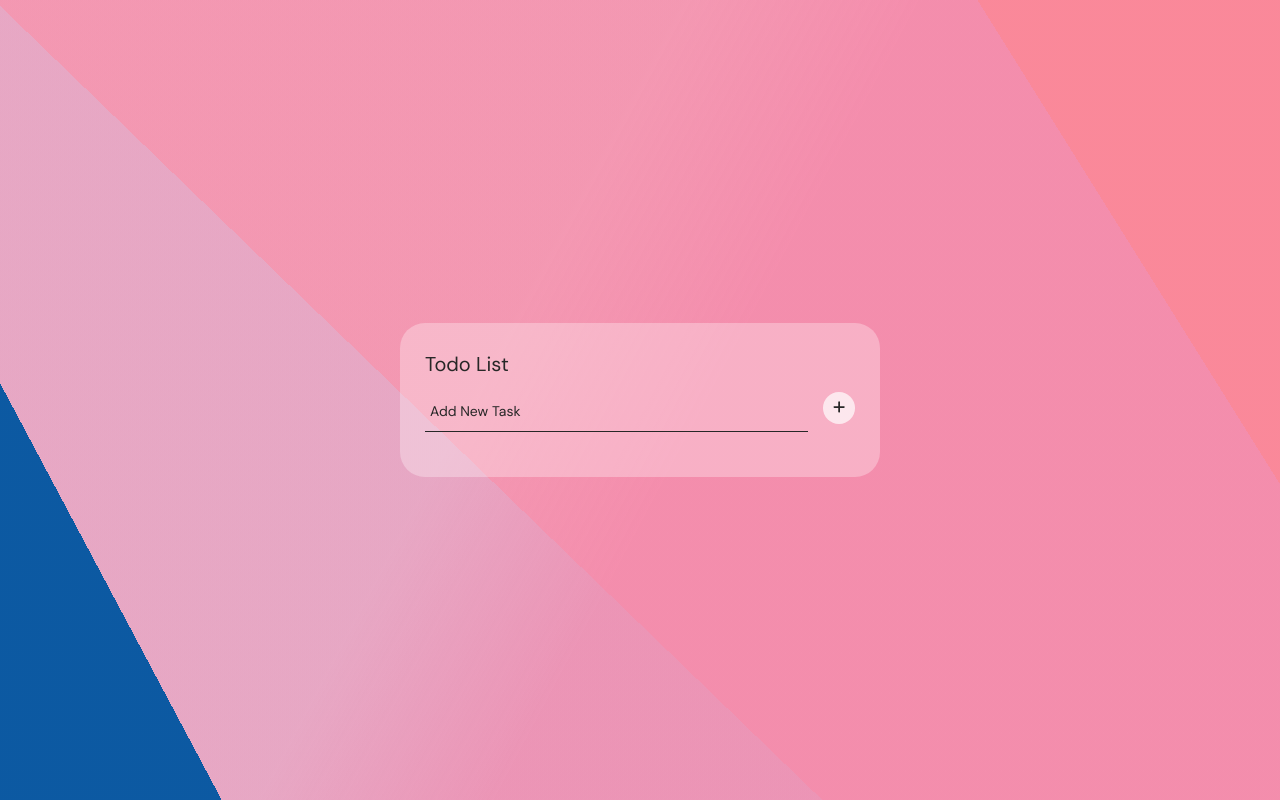
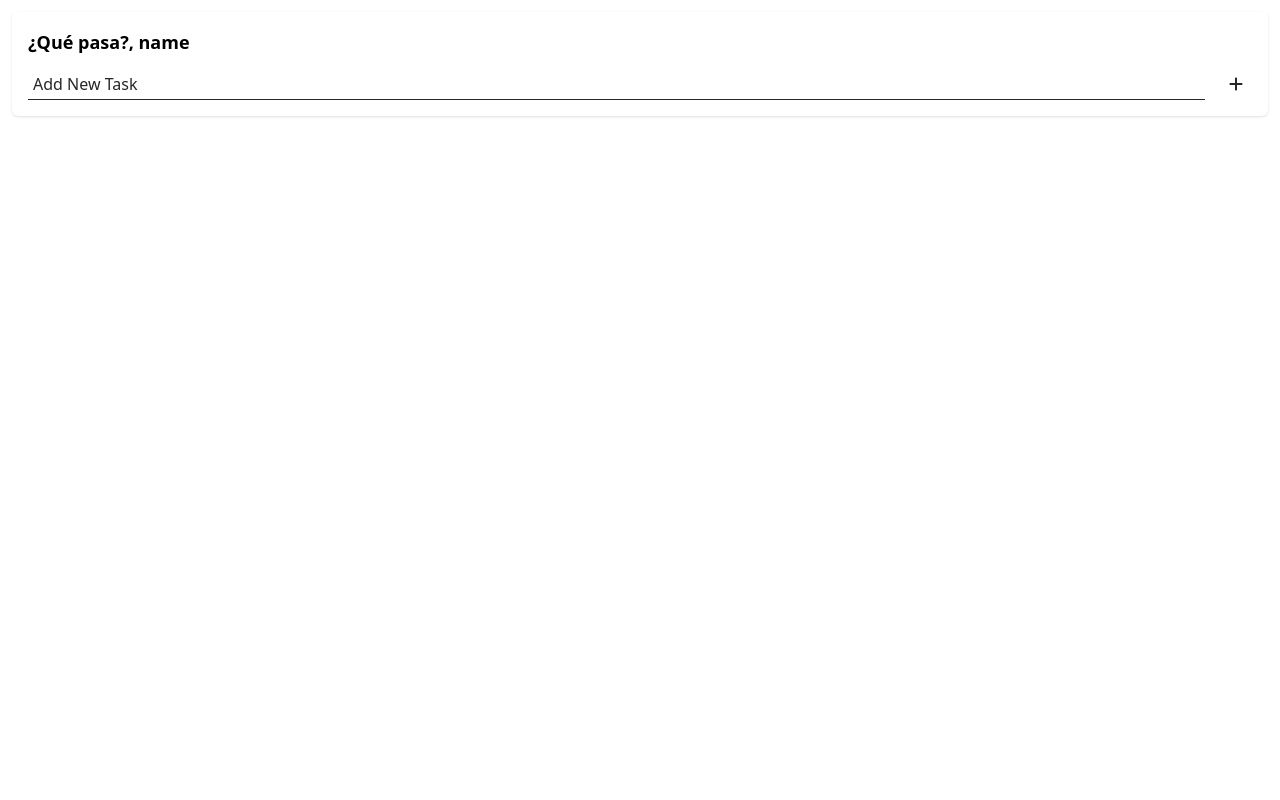
Before and after one commit to peter-R2-D2/TodoListVue, a Vue app: page / in a window 1280 px wide. Built offline with nearby package versions, Linux system fonts and the light colour scheme.

Commit message:
fix layuot for tailwind

```diff
--- a/src/App.vue
+++ b/src/App.vue
@@ -1,18 +1,18 @@
 <template>
-  <div class="app-container">
+  <div class="container bg-white dark:bg-indigo-900 px-3 pt-3">
     <TodoForm />
     <TodoApp />
   </div>
 </template>
 
 <script>
-import TodoApp from "./components/TodoApp.vue";
-import TodoForm from "./components/TodoForm.vue";
+import TodoApp from './components/TodoApp.vue'
+import TodoForm from './components/TodoForm.vue'
 
 export default {
-  name: "App",
-  components: { TodoApp, TodoForm },
-};
+  name: 'App',
+  components: { TodoApp, TodoForm }
+}
 </script>
 
 <style>
@@ -25,59 +25,12 @@ export default {
   padding: 0;
   box-sizing: border-box;
 }
-:root {
-  --checkbox-color: rgb(202, 60, 60);
-  --checkbox-shadow: rgba(238, 156, 167, 0.2);
-  --add-button: rgba(255, 255, 255, 0.7);
-  --add-button-shadow: rgba(238, 156, 167, 0.4);
+.container{
+  height: 100vh;
+  display: flex;
+  flex-direction: column;
+  justify-content: start;
+  align-items: center;
 }
-body {
-  width: 100%;
-  height: 100vh;
-  margin: 0;
-  padding: 15px;
-  display: flex;
-  align-items: center;
-  justify-content: center;
-  background-image: linear-gradient(
-      62deg,
-      rgba(7, 86, 160, 0.973) 13%,
-      rgba(255, 122, 151, 0.5) 4%
-    ),
-    linear-gradient(
-      44deg,
-      rgba(0, 43, 99, 0.079) 39%,
-      rgba(242, 140, 143, 0.5) 18%
-    ),
-    linear-gradient(
-      118deg,
-      rgba(84, 202, 242, 0.031) 40%,
-      rgba(247, 155, 187, 0.5) 54%
-    ),
-    linear-gradient(
-      58deg,
-      rgba(90, 90, 237, 0.161) 83%,
-      rgba(249, 156, 142, 0.5) 23%
-    );
-  background-blend-mode: normal, lighten, multiply, hard-light;
-  font-family: "DM Sans", sans-serif;
-  overflow: hidden;
-}
-input {
-  outline: none;
-}
-ul {
-  list-style: none;
-  padding: 0;
-}
-.app-container {
-  min-width: 480px;
-  width: 100%;
-  max-height: 100%;
-  background-color: rgba(255, 255, 255, 0.3);
-  padding: 25px;
-  border-radius: 25px;
-  overflow: auto;
-  color: #222;
-}
+
 </style>
--- a/src/components/TodoApp.vue
+++ b/src/components/TodoApp.vue
@@ -1,5 +1,5 @@
 <template>
-  <ul class="task-list">
+  <ul class="w-full mt-5">
     <TodoItem v-for="todo of todos" :key="todo.id" :todo="todo" />
   </ul>
 </template>
--- a/src/components/TodoForm.vue
+++ b/src/components/TodoForm.vue
@@ -1,8 +1,13 @@
 <template>
-<div>
-  <h1 class="app-header">Todo List</h1>
+<div class="w-full mx-3 py-4 px-4 shadow dark:bg-indigo-600 rounded-md">
+  <div class="flex justify-between mb-3">
+    <h1 class="text-lg font-bold dark:text-white">¿Qué pasa?, name</h1>
+    <div>
+      <font-icon icon="moon" class="text-white" />
+    </div>
+  </div>
 
-  <main class="add-task">
+  <main class="flex">
     <input
       type="text"
       placeholder="Add New Task"
@@ -10,7 +15,7 @@
       class="task-input"
     />
     <button v-if="todoText !== ''" class="submit-task" @click="addTodo">
-      <font-icon icon='plus' />
+      <font-icon icon='plus' class="text-white" />
     </button>
     <button v-else class="submit-task">
       <font-icon icon="plus" />
--- a/src/components/TodoItem.vue
+++ b/src/components/TodoItem.vue
@@ -1,14 +1,22 @@
 <template>
-  <li class="task-list-item">
+  <li class="flex justify-between items-center rounded-md dark:bg-indigo-600 py-3 px-2">
     <label class="task-list-item-label">
       <span
+        class="dark:text-white"
         :class="{ 'task-list-item-done': todo.done }"
         @click="updateTodo(todo.id)"
       >
         {{ todo.text }}</span
       >
     </label>
-    <span class="delete-btn" @click="deleteTodo(todo.id)"></span>
+    <div>
+      <span class="cursor-pointer mr-2">
+        <font-icon icon="pen-to-square" class="dark:text-white" />
+      </span>
+      <span @click="deleteTodo(todo.id)" class="cursor-pointer">
+        <font-icon icon="trash-can" class="dark:text-red-600" />
+      </span>
+    </div>
   </li>
 </template>
 
--- a/src/utilities/icons.js
+++ b/src/utilities/icons.js
@@ -1,7 +1,7 @@
 import { FontAwesomeIcon } from '@fortawesome/vue-fontawesome'
 import { library } from '@fortawesome/fontawesome-svg-core'
-import { faPlus } from '@fortawesome/free-solid-svg-icons'
+import { faPlus, faSun, faMoon, faTrashCan, faPenToSquare } from '@fortawesome/free-solid-svg-icons'
 
-library.add(faPlus)
+library.add(faPlus, faSun, faMoon, faTrashCan, faPenToSquare)
 
 export default FontAwesomeIcon
--- a/tailwind.config.js
+++ b/tailwind.config.js
@@ -1,4 +1,5 @@
 module.exports = {
+  darkMode: 'media',
   content: [
     './index.html',
     './src/**/*.{vue,js}'
```
